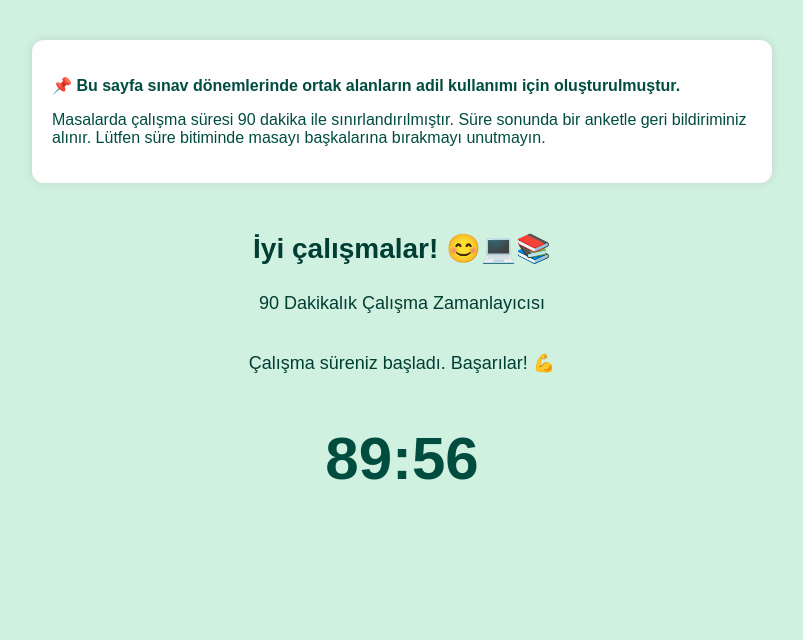
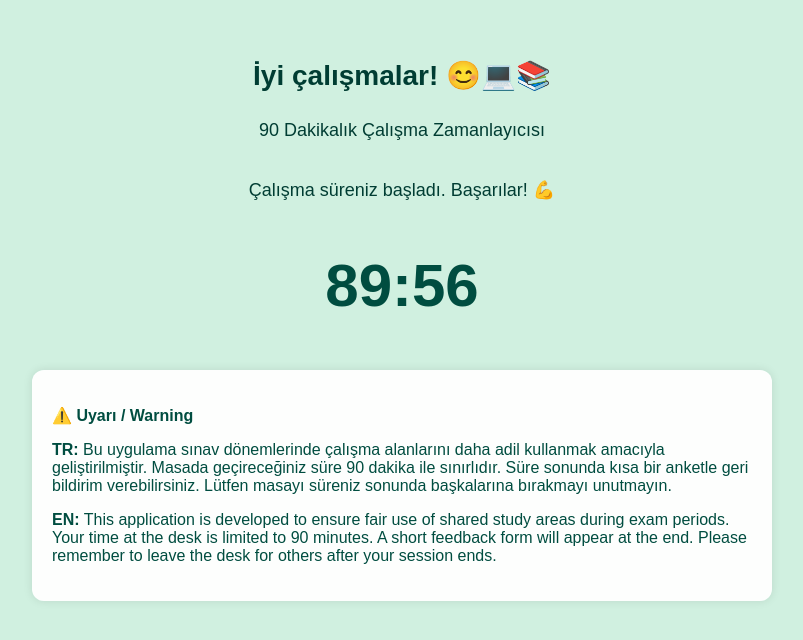
Before and after one commit to jackson11-op/-sk-darUni, a plain HTML site: page index.html in a window 1280 px wide. Shown: the whole page, without its empty margins (238-1041 px from the left). Drawn offline with Linux system fonts and the light colour scheme.

Commit message:
Update index.html

```diff
--- a/index.html
+++ b/index.html
@@ -30,13 +30,13 @@
       padding: 40px 20px;
     }
 
-    .info-box {
+    .info-box, .warning-box {
       background-color: rgba(255, 255, 255, 0.95);
       color: #004d40;
       padding: 20px;
       border-radius: 12px;
       max-width: 700px;
-      margin-bottom: 30px;
+      margin: 20px auto;
       box-shadow: 0 0 10px rgba(0,0,0,0.1);
       text-align: left;
     }
@@ -93,11 +93,6 @@
 
   <div class="container">
 
-    <div class="info-box">
-      <p><strong>📌 Bu sayfa sınav dönemlerinde ortak alanların adil kullanımı için oluşturulmuştur.</strong></p>
-      <p>Masalarda çalışma süresi 90 dakika ile sınırlandırılmıştır. Süre sonunda bir anketle geri bildiriminiz alınır. Lütfen süre bitiminde masayı başkalarına bırakmayı unutmayın.</p>
-    </div>
-
     <h1>İyi çalışmalar! 😊💻📚</h1>
     <p class="sub-text">90 Dakikalık Çalışma Zamanlayıcısı</p>
     <p class="sub-text">Çalışma süreniz başladı. Başarılar! 💪</p>
@@ -108,6 +103,12 @@
       <p>⏰ Süreniz doldu! Lütfen aşağıdaki bağlantıya tıklayarak kısa anketi doldurunuz:</p>
       <a href="https://docs.google.com/forms/d/e/1FAIpQLSeCpE9HadZ2Fc0Z13aUBk-1tqY8dK8kyibUqXRwPfKEKkepOQ/viewform" target="_blank">→ Ankete Git</a>
       <p>Teşekkür ederiz! 💚</p>
+    </div>
+
+    <div class="warning-box">
+      <p><strong>⚠️ Uyarı / Warning</strong></p>
+      <p><strong>TR:</strong> Bu uygulama sınav dönemlerinde çalışma alanlarını daha adil kullanmak amacıyla geliştirilmiştir. Masada geçireceğiniz süre 90 dakika ile sınırlıdır. Süre sonunda kısa bir anketle geri bildirim verebilirsiniz. Lütfen masayı süreniz sonunda başkalarına bırakmayı unutmayın.</p>
+      <p><strong>EN:</strong> This application is developed to ensure fair use of shared study areas during exam periods. Your time at the desk is limited to 90 minutes. A short feedback form will appear at the end. Please remember to leave the desk for others after your session ends.</p>
     </div>
 
   </div>
```
